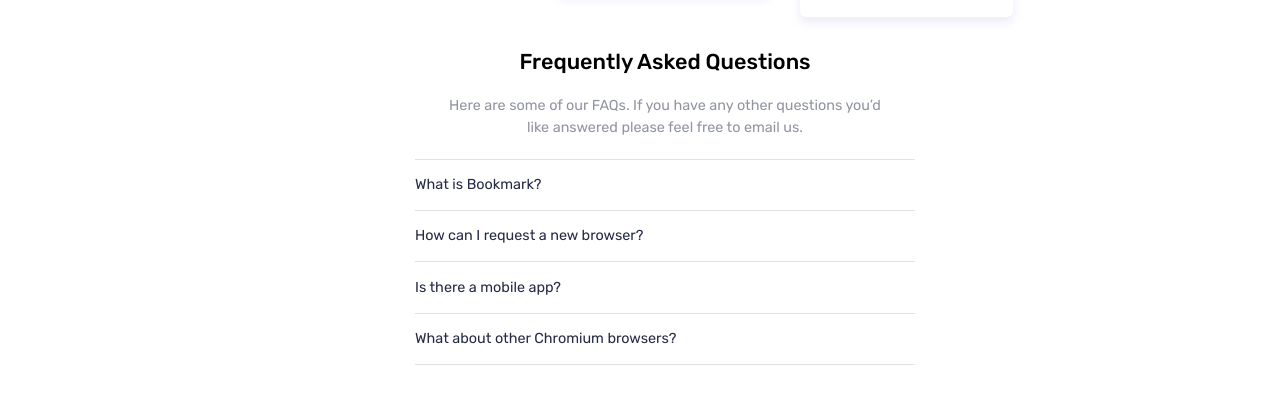
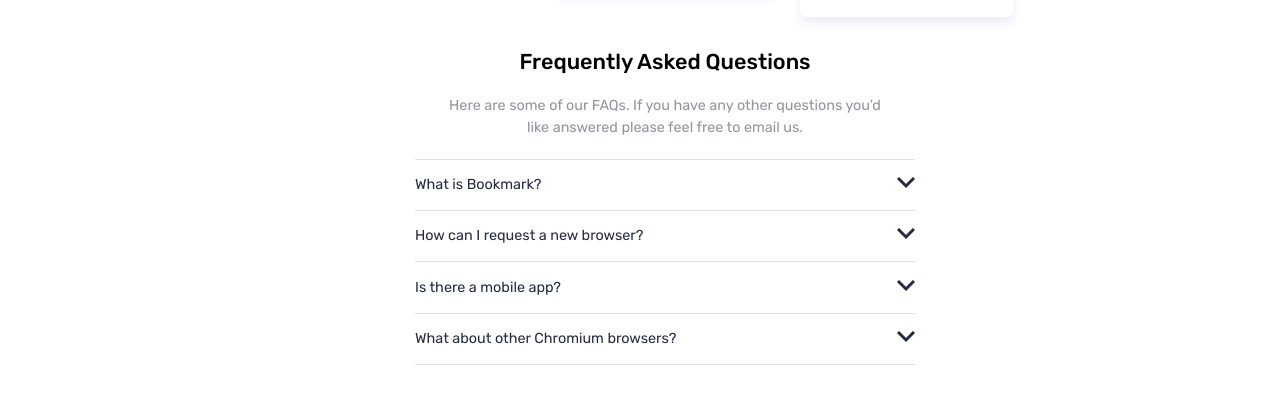
Before and after one commit to yirano/react-bookmark_lp, a React (Create React App) app: page / in a window 1280 px wide. Shown: the part 1770-2170 px from the top of the page. Built offline with nearby package versions, Linux system fonts and the light colour scheme.

Commit message:
Add and style arrow on FAQs questions

```diff
--- a/src/components/Faqs/Faqs.component.jsx
+++ b/src/components/Faqs/Faqs.component.jsx
@@ -39,6 +39,10 @@
 	}
 
 	toggleBody = (id) => {
+		const arrow = document.getElementById('arrow');
+		const arrowContainer = document.getElementById('arrowContainer');
+		arrow.classList.toggle('active');
+		arrowContainer.classList.toggle('rotate');
 		this.setState((prevState) => {
 			return this.state.faqs.map((item) => {
 				return item.id === id ? (item.show = !item.show) : (item.show = false);
--- a/src/components/Faqs/Faqs.styles.css
+++ b/src/components/Faqs/Faqs.styles.css
@@ -6,6 +6,18 @@
 
 .question {
 	color: var(--very-dark-blue);
+}
+
+.question span {
+	float: right;
+}
+
+.active {
+	stroke: red;
+}
+
+.rotate {
+	transform: rotate(-180deg);
 }
 
 .answer {
--- a/src/components/Faqs/faqs-components/FaqsQuestions.jsx
+++ b/src/components/Faqs/faqs-components/FaqsQuestions.jsx
@@ -9,7 +9,20 @@
 					return (
 						<div key={id} className="faqsContent">
 							<div className="question" onClick={() => this.props.onClick(id)}>
-								<p>{question}</p>
+								<p>
+									{question}
+									<span id="arrowContainer">
+										<svg xmlns="http://www.w3.org/2000/svg" width="18" height="12">
+											<path
+												id="arrow"
+												fill="none"
+												stroke="hsl(229, 31%, 21%)"
+												strokeWidth="3"
+												d="M1 1l8 8 8-8"
+											/>
+										</svg>
+									</span>
+								</p>
 							</div>
 							<div className="answer toggleAnswers">{show ? <p>{answer}</p> : ''}</div>
 						</div>
```
